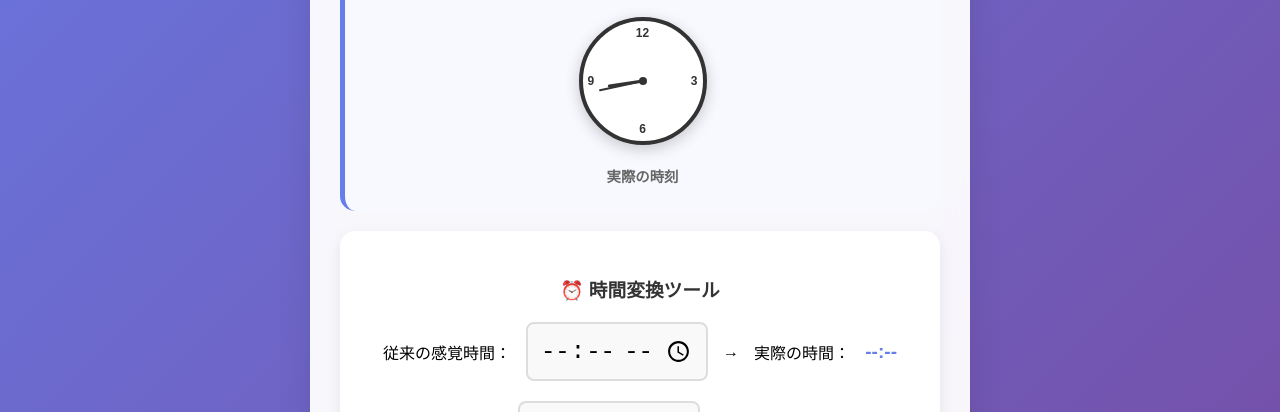
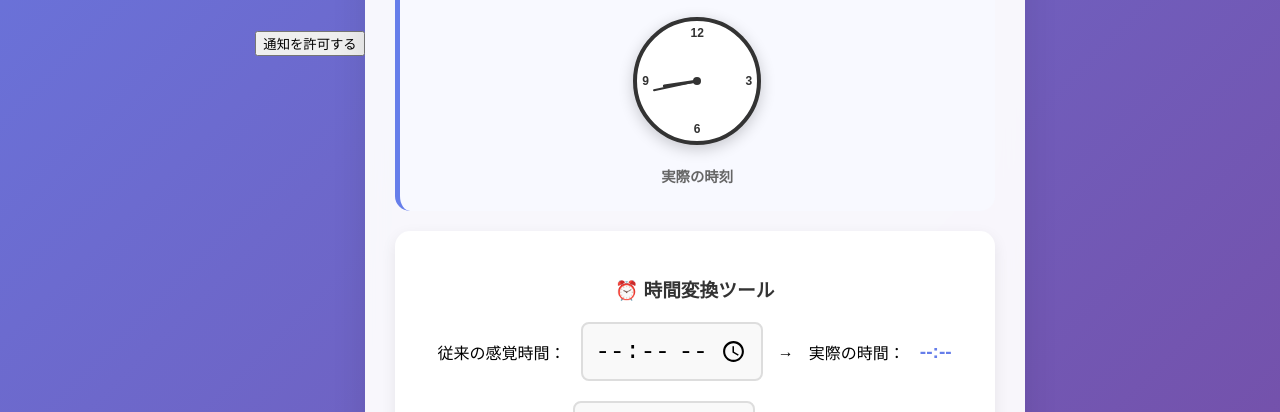
Before and after one commit to ShibuyaAtsushi/yakin-clock, a plain HTML site: page index.html in a window 1280 px wide. Shown: the part 688-1100 px from the top of the page. Drawn offline with Linux system fonts and the light colour scheme.

Commit message:
Update index.html

```diff
--- a/index.html
+++ b/index.html
@@ -263,6 +263,22 @@
   }
 </script>
 
+    <!-- ボタンで通知許可を求める -->
+<button onclick="askPermission()">通知を許可する</button>
+
+<script>
+  function askPermission() {
+    Notification.requestPermission().then(permission => {
+      if (permission === 'granted') {
+        alert('通知が許可されました！');
+      } else {
+        alert('通知は許可されませんでした');
+      }
+    });
+  }
+</script>
+
+
 </head>
 <body>
     <div class="container">
```
